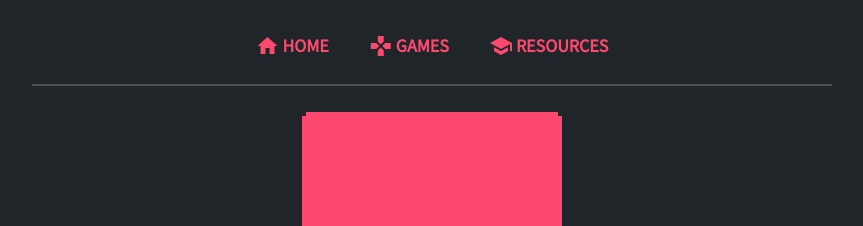
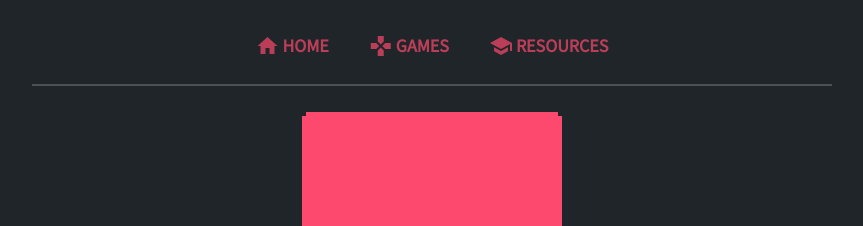
Before and after one commit to team-TAPE/team-tape.com, a Jekyll site: the page built from index.md, in a window 1280 px wide. Shown: the top 226 px of the page, without its empty margins (208-1071 px from the left). Built offline with Jekyll 4.4.1, drawn with Linux system fonts in a browser that asks for light colours.

Commit message:
Update main.css

```diff
--- a/style/main.css
+++ b/style/main.css
@@ -71,7 +71,6 @@ div.container a {
     position: relative;
     z-index: 0;
     cursor: pointer;
-    color: #fe496e;
 }
 
 div.borderXwidth a:before, div.borderXwidth a:after {
@@ -82,7 +81,6 @@ div.borderXwidth a:before, div.borderXwidth a:after {
     content: '';
     background: #000;
     transition: all 0.3s;
-    color: #fe496e;
 }
 
 div.borderXwidth a:before {
@@ -126,13 +124,33 @@ div.borderXwidth a:hover:before, div.borderXwidth a:hover:after {
 }
 
 /* Link styles */
-#posts a {
-  text-decoration:none;
-  color: #fe496e;
-  border-bottom:1px solid #fe496e;
-  padding-bottom:3px;
+a {
+  color:#fe496e;
+  font-family: 'Open Sans', sans-serif;
+  opacity: 0.8;
+  z-index: 10; /*or whatever number that is a positive real number. */
+  transition: color .3s ease;
+  -moz-transition: color .3s ease;
 }
 
+a:hover {
+  color: #e81574;
+}
+
+a:active {
+  opacity: .5;
+  color:#fe496e;
+}
+
+a:link{
+  opacity: .7;
+  color:#fe496e;
+}
+
+a:visited{
+  opacity: .5;
+  color:#fe496e;
+}
 
 /* Footer */
 footer {
```
